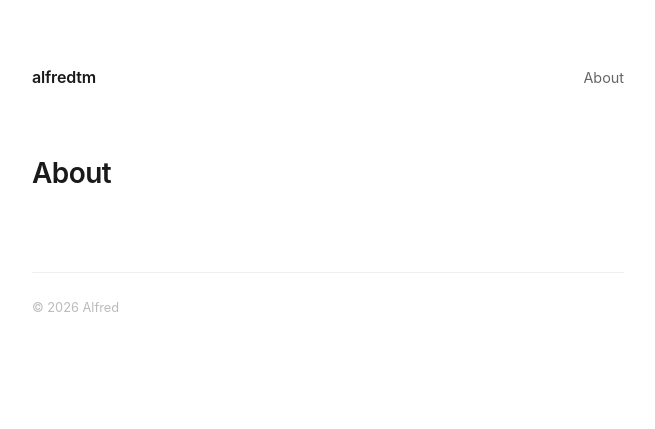
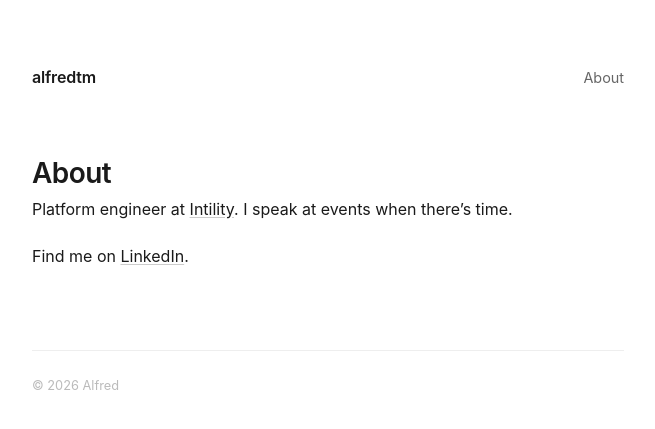
Before and after one commit to alfredtm/alfredtm.github.io, a Jekyll site: the page built from about.md, in a window 1280 px wide. Shown: the top 429 px of the page, without its empty margins (312-967 px from the left). Built offline with Jekyll 4.4.1, drawn with Linux system fonts in a browser that asks for light colours.

Commit message:
Add about page content

```diff
--- a/about.md
+++ b/about.md
@@ -4,3 +4,7 @@ title: About
 ---
 
 # About
+
+Platform engineer at [Intility](https://www.intility.com). I speak at events when there's time.
+
+Find me on [LinkedIn](https://www.linkedin.com/in/alfred-mo-70bba3196/).
```
